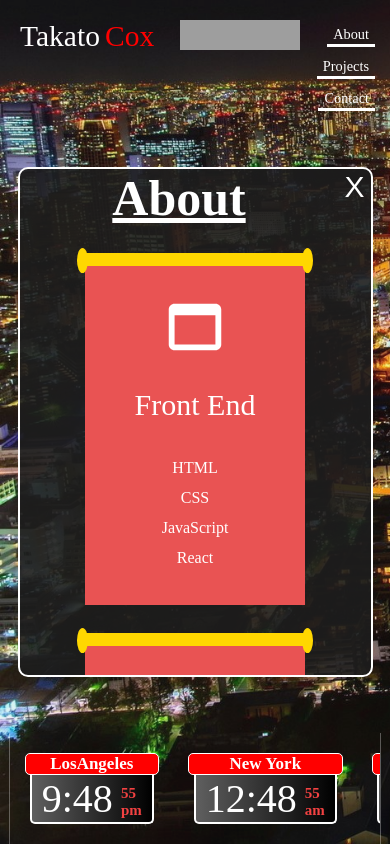
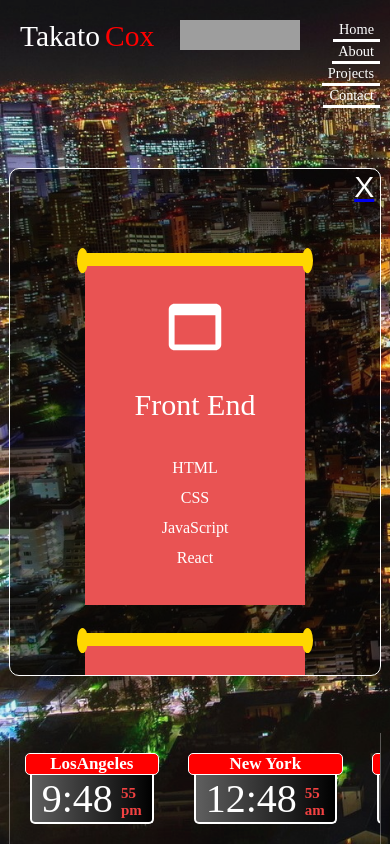
Before and after one commit to TakatoCox/PersonalProfile, a React (Create React App) app: page /about in a window 390 px wide. Built offline with nearby package versions, Linux system fonts and the light colour scheme; grey boxes are pictures that could not be loaded.

Commit message:
fixed styling

```diff
--- a/src/AboutPage/about.css
+++ b/src/AboutPage/about.css
@@ -1,11 +1,11 @@
 .aboutBackground{
-    width: 90%;
+    width: 95%;
     height: 60vh;
-    background: rgba(29, 29, 29, 0.9);
+    background: none;
     display: flex;
     flex-direction: column;
     align-items: center;
-    border-style: solid;
+    border-style: none;
     border-width: 2px;
     border-color: white;
     border-radius: 10px;
@@ -22,6 +22,18 @@
     display: flex;
     flex-direction: row;
     justify-content: flex-end;
+}
+.exit{
+    display:none;
+}
+@media(max-width: 1164px){
+    .aboutBackground{
+        background-color: rgb(0,0,0,0.55);
+        border: 1px solid white;
+    }
+    .exit{
+        display: flex;
+    }
 }
 .titleA{
     font-size: 50px;
--- a/src/AboutPage/about.js
+++ b/src/AboutPage/about.js
@@ -12,7 +12,7 @@ const About = () => {
         <div className="aboutBackground">
 
             <div className="buttonContainer">
-            <div className="titleA">About</div>
+            {/* <div className="titleA">About</div> */}
                 <Link to="/PersonalProfile">
                     <button className="exit">X</button>
                 </Link>
--- a/src/Contact/contact.css
+++ b/src/Contact/contact.css
@@ -1,10 +1,10 @@
 .contactBackground{
     width: 500px;
     height: 57vh;
-    background: rgba(29, 29, 29, 0.9);
+    background: none;
     display: flex;
     flex-direction: column;
-    border-style: solid;
+    border-style: none;
     border-width: 2px;
     border-color: white;
     border-radius: 10px;
--- a/src/Contact/contact.js
+++ b/src/Contact/contact.js
@@ -1,17 +1,17 @@
 import React from 'react';
-import { Link } from 'react-router-dom';
+// import { Link } from 'react-router-dom';
 import "./contact.css"
 
 
 const Contact = () => {
     return (
         <div className="contactBackground">
-            <div className="buttonContainer">
+            {/* <div className="buttonContainer">
             <div className="titleC">Contact</div>
                 <Link to="/PersonalProfile">
                     <button className="exit">X</button>
                 </Link>
-            </div>
+            </div>   */}
             <div className="paragraph">
                 <div className="contactBar">
                     <div className="barTitle">Name:</div><br/>
--- a/src/Header/Header.css
+++ b/src/Header/Header.css
@@ -90,6 +90,11 @@
     font-family: serif;
     cursor: pointer;
   }
+  @media(max-width: 700px){
+    .headButton{
+        margin:0;
+    }
+  }
   @media(max-width: 500px){
     .headButton{
         font-size: 1.7vh;
--- a/src/Header/header.js
+++ b/src/Header/header.js
@@ -27,6 +27,9 @@ const Header = () => {
 
             {/*Buttons*/}
             <div className="headButtonContainer">
+                <Link to="/PersonalProfile">
+                <button className="headButton">Home</button>
+                </Link>
                 <Link to="/about">
                 <button className="headButton">About</button>
                 </Link>
--- a/src/Projects/projects.css
+++ b/src/Projects/projects.css
@@ -1,5 +1,5 @@
 .projectsBackground{
-    width: 80%;
+    width: 90%;
     height: 62vh;
     background: rgba(29, 29, 29, 0.9);
     display: flex;
```
Also changed, not shown: 12 other files (tests, documents, lock files or other folders).
